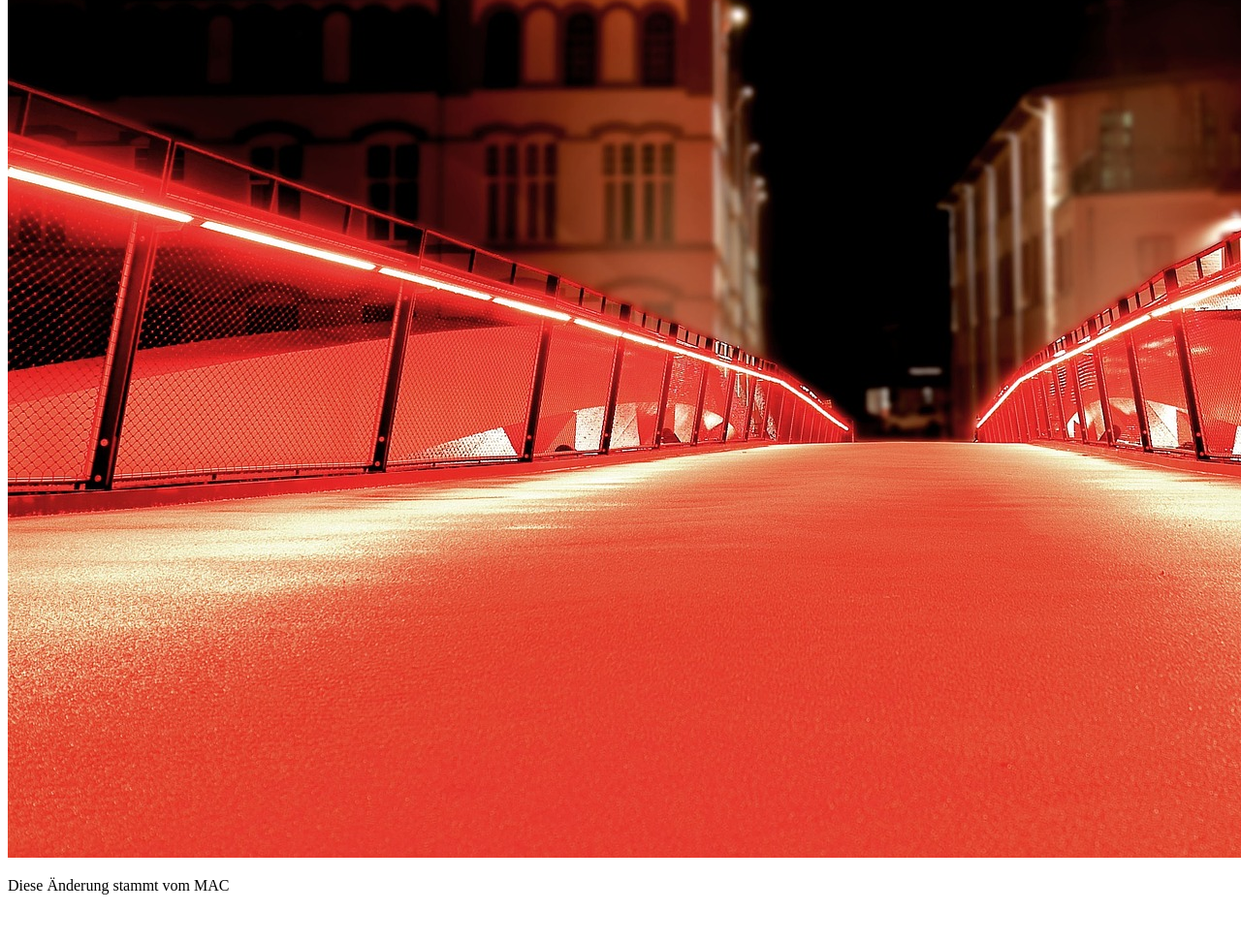
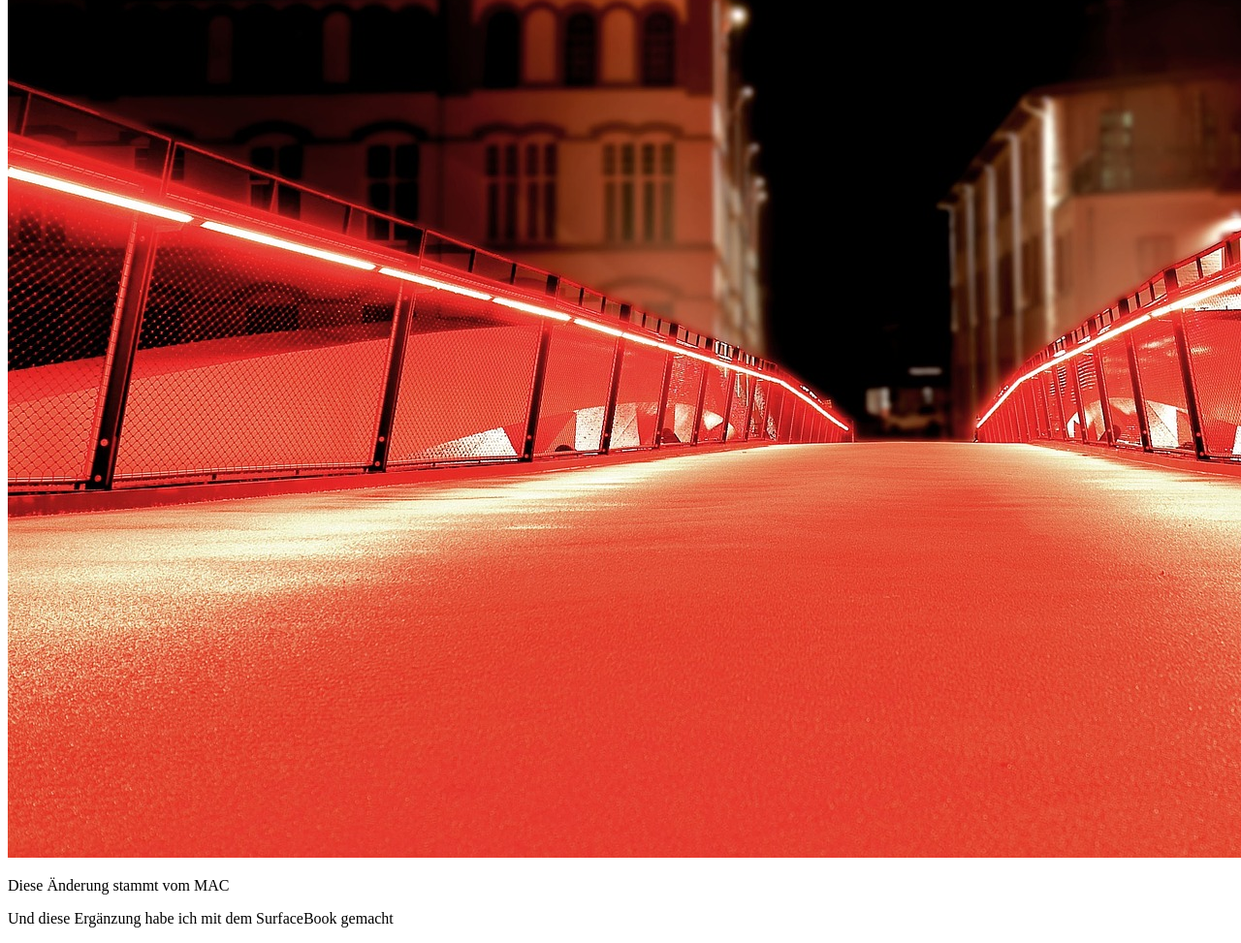
Before and after one commit to DenMaCode/FirstProject, a plain HTML site: page index.html in a window 1280 px wide. Shown: the part 225-1198 px from the top of the page at 97% size. Before the commit the page ends 1164 px from the top, so only its background shows below. Drawn offline with Linux system fonts and the light colour scheme.

Commit message:
Update index.html

```diff
--- a/index.html
+++ b/index.html
@@ -14,6 +14,7 @@
 </p>
 
 <p>Diese Änderung stammt vom MAC</p>
+<p>Und diese Ergänzung habe ich mit dem SurfaceBook gemacht</p>
 </body>
 
 </html>
```
